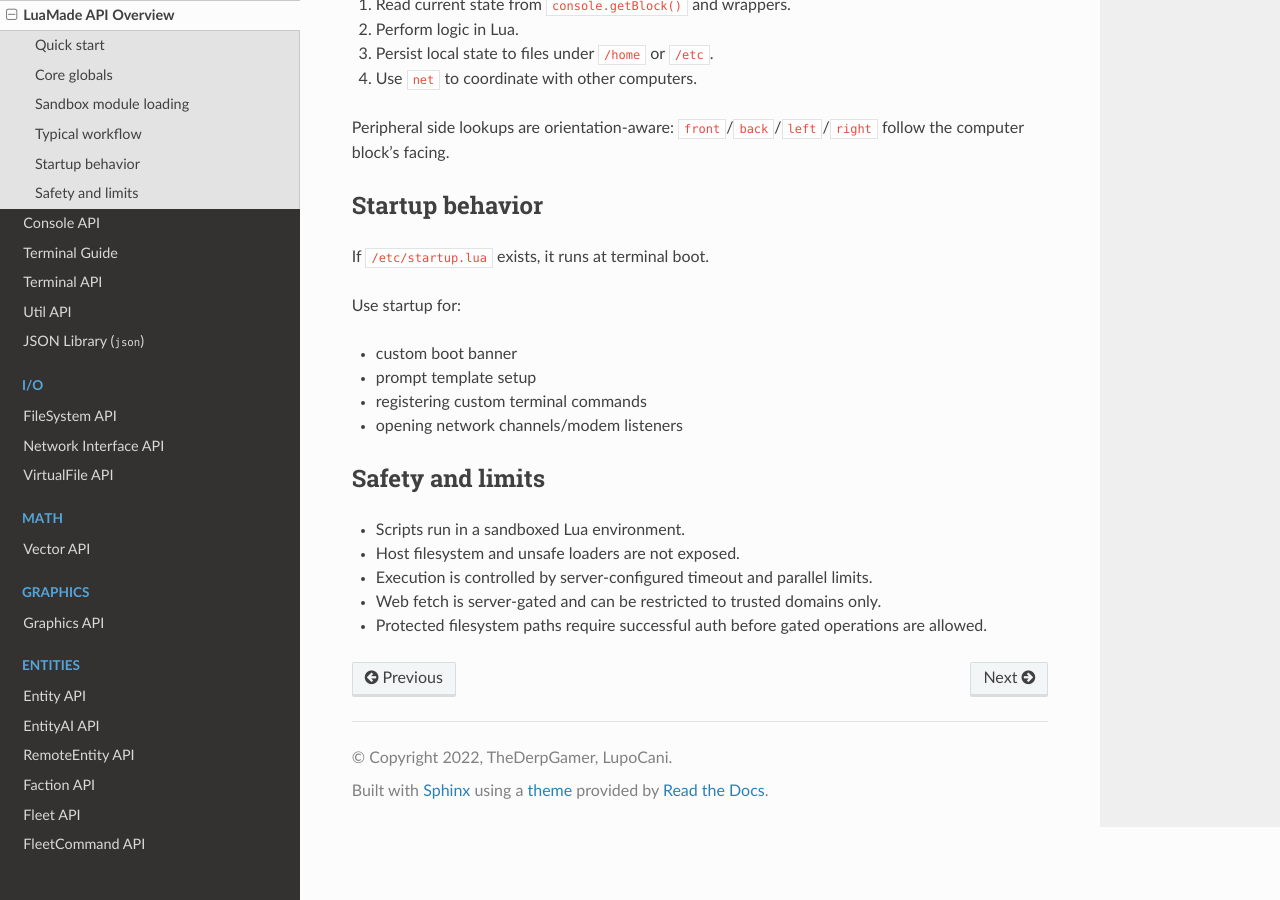
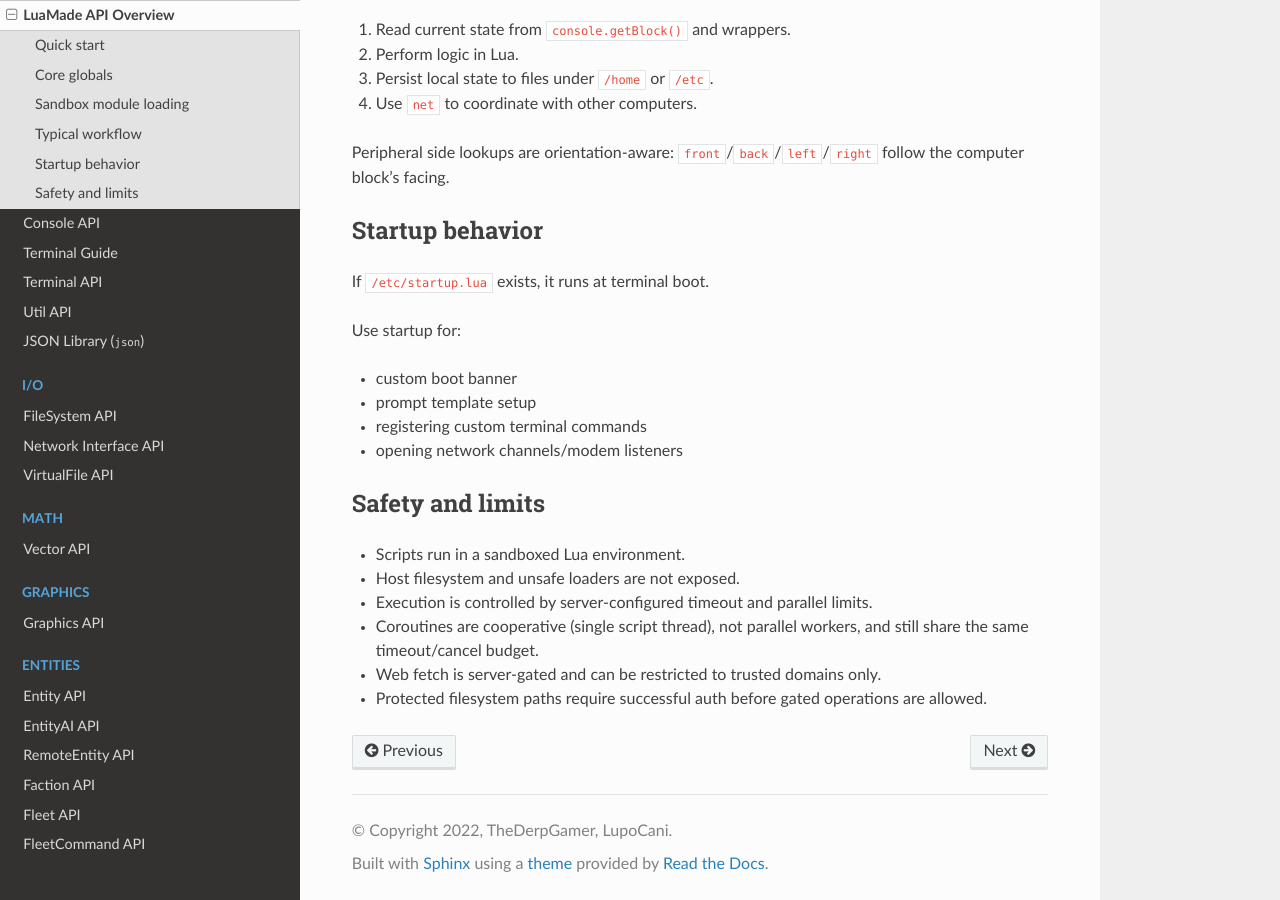
Before and after one commit to garretreichenbach/Logiscript, a Sphinx documentation site: the page built from docs/markdown/core/luamade.md, in a window 1280 px wide and 900 px high, scrolled down 3055 px. Built offline with Sphinx 7.4.7 and the Read the Docs theme 3.1.0, drawn with Linux system fonts in a browser that asks for light colours; some of the changed text lies outside the part shown.

Commit message:
feat: Bump mod version to 2.0.6 and add coroutine API support in documentation

```diff
--- a/docs/markdown/core/luamade.md
+++ b/docs/markdown/core/luamade.md
@@ -151,5 +152,7 @@ Use startup for:
 - Scripts run in a sandboxed Lua environment.
 - Host filesystem and unsafe loaders are not exposed.
 - Execution is controlled by server-configured timeout and parallel limits.
+- Coroutines are cooperative (single script thread), not parallel workers, and still share the same timeout/cancel
+  budget.
 - Web fetch is server-gated and can be restricted to trusted domains only.
 - Protected filesystem paths require successful auth before gated operations are allowed.
```
Also changed, not shown: other parts of docs/markdown/core/luamade.md (+1 -0 lines), README.md (+2 -0 lines), src/main/resources/docs/core/luamade.md (+3 -0 lines), 3 other files.
